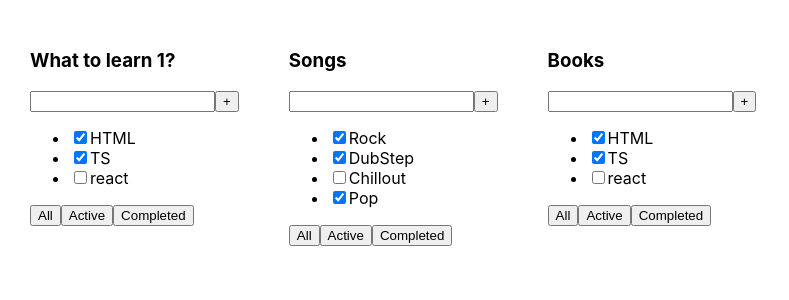
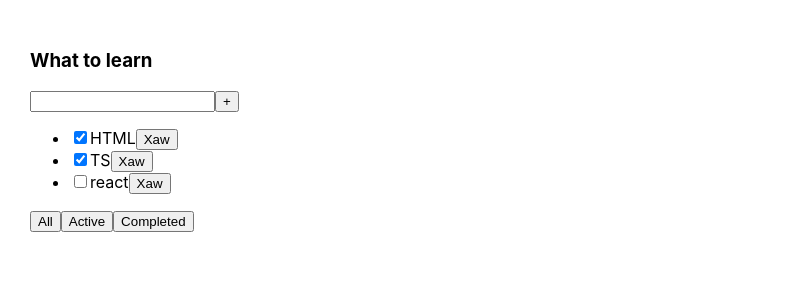
Before and after one commit to AlexNewHere/Todo-list, a React (Create React App) app: page / in a window 1280 px wide. Shown: the top 300 px of the page, without its empty margins (0-789 px from the left). Built offline with nearby package versions, Linux system fonts and the light colour scheme.

Commit message:
lesson 2 monday

```diff
--- a/src/App.tsx
+++ b/src/App.tsx
@@ -1,32 +1,46 @@
-import React from 'react';
+import React, {useState} from 'react';
 import './App.css';
-import {TaskType, Todolist} from "./Todolist";
+import {TaskType, Todolist} from './Todolist';
 
+export type FilterValuesType = 'all' | 'active' | 'comleted'
 
 function App() {
+    const todoListTitle: string = 'What to learn'
 
-    const task_1: Array<TaskType> = [
+    const [task_1, setTask] = useState<Array<TaskType>>([
         {id: 0, title: 'HTML', isDone: true},
         {id: 1, title: 'TS', isDone: true},
         {id: 2, title: 'react', isDone: false}
-    ]
-    const task_2: Array<TaskType> = [
-        {id: 0, title: 'Rock', isDone: true},
-        {id: 1, title: 'DubStep', isDone: true},
-        {id: 2, title: 'Chillout', isDone: false},
-        {id: 3, title: 'Pop', isDone: true}
-    ]
+    ])
+
+    const removeTask = (taskID: number) => {
+        setTask(task_1.filter(el => el.id !== taskID))
+    }
+
+    const [filter, setFilter] = useState<FilterValuesType>('all')
+
+    const changeFilter = (filter: FilterValuesType) => {
+        setFilter(filter)
+    }
+
+    let taskForRender;
+    switch (filter) {
+        case 'comleted':
+            taskForRender = task_1.filter(el => el.isDone === true)
+            break
+        case 'active':
+            taskForRender = task_1.filter(el => el.isDone === false)
+            break
+        default: taskForRender=task_1
+    }
+
     return (
         <div className="App">
             <Todolist
-                title="What to learn 1?"
-                task={task_1} />
-            <Todolist
-                title="Songs"
-                task={task_2}/>
-            <Todolist
-                title="Books"
-                task={task_1}/>
+                title={todoListTitle}
+                task={taskForRender}
+                removeTask={removeTask}
+                changeFilter={changeFilter}/>
         </div>
     );
 }
--- a/src/Todolist.tsx
+++ b/src/Todolist.tsx
@@ -1,8 +1,11 @@
 import React from 'react';
+import {FilterValuesType} from './App'
 
 type PropsType = {
     title: string
     task: Array<TaskType>
+    removeTask: (taskID: number)=>void
+    changeFilter: (filter: FilterValuesType)=> void
 }
 export type TaskType = {
     id: number
@@ -11,6 +14,16 @@ export type TaskType = {
 }
 
 export const Todolist = (props: PropsType) => {
+
+    const taskListItems = props.task.map((el) => {
+        const removeTask = ()=>props.removeTask(el.id)
+        return (
+                <li key={el.id}><input type="checkbox" checked={el.isDone}/>
+                    <span>{el.title}</span>
+                    <button onClick={removeTask}>Хaw</button>
+                </li>)
+        }
+    )
     return (
         <div>
             <h3>{props.title}</h3>
@@ -19,23 +32,12 @@ export const Todolist = (props: PropsType) => {
                 <button>+</button>
             </div>
             <ul>
-                {props.task.map((el)=>{
-                    return (
-                        <li><input type="checkbox" checked={el.isDone}/>
-                        <span>{el.title}</span></li>)
-                })}
-                {/*<li><input type="checkbox" checked={props.task[0].isDone}/>*/}
-                {/*    <span>{props.task[0].title}</span></li>*/}
-                {/*<li><input type="checkbox" checked={props.task[1].isDone}/>*/}
-                {/*    <span>{props.task[1].title}</span></li>*/}
-                {/*<li><input type="checkbox" checked={props.task[2].isDone}/>*/}
-                {/*    <span>{props.task[2].title}</span></li>*/}
-
+                {taskListItems}
             </ul>
             <div>
-                <button>All</button>
-                <button>Active</button>
-                <button>Completed</button>
+                <button onClick={()=>props.changeFilter('all')}>All</button>
+                <button onClick={()=>props.changeFilter('active')}>Active</button>
+                <button onClick={()=>props.changeFilter('comleted')}>Completed</button>
             </div>
         </div>
     );
```
